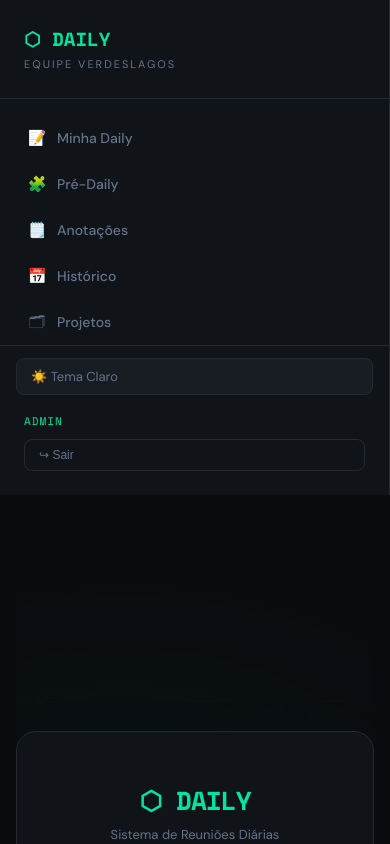
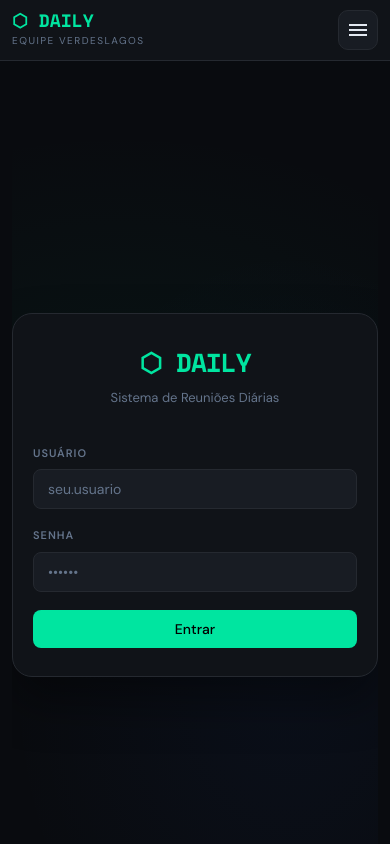
Before and after one commit to diegodc1/easy-daily, an Angular app in the folder frontend/: page /login in a window 390 px wide. Shown: the top 844 px of the page. Built offline with nearby package versions, Linux system fonts and the light colour scheme; sample sign-in values are in the browser's storage.

Commit message:
💄 :: [Responsividade] :: Adiciona responsividade para dispositivos móveis

```diff
--- a/frontend/package.json
+++ b/frontend/package.json
@@ -10,10 +10,8 @@
     "build:electron": "ng build --configuration electron --base-href ./",
     "deploy": "ng build --base-href /daily/ && mvn clean package tomcat7:redeploy -DskipTests",
     "electron:start": "npm run build:electron && electron .",
-    "embed:icon": "node build-icon.js",
     "electron:dist": "npm run build:electron && cross-env CSC_IDENTITY_AUTO_DISCOVERY=false electron-builder --win && npm run embed:icon",
-    "electron:linux": "npm run build:electron && cross-env CSC_IDENTITY_AUTO_DISCOVERY=false electron-builder --linux",
-    "pwa:icons": "node generate-pwa-icons.js"
+    "electron:linux": "npm run build:electron && cross-env CSC_IDENTITY_AUTO_DISCOVERY=false electron-builder --linux"
   },
   "dependencies": {
     "@angular/animations": "^17.0.0",
--- a/frontend/src/app/pages/daily-form/daily-form.component.html
+++ b/frontend/src/app/pages/daily-form/daily-form.component.html
@@ -1,4 +1,4 @@
-<div class="fade-in">
+<div class="fade-in daily-page">
   <div class="page-header">
     <div>
       <div class="page-title">Minha Daily</div>
@@ -57,13 +57,13 @@
   </div>
 
   <fieldset [disabled]="isEditLocked || loading" style="border:0;padding:0;margin:0;min-width:0">
-    <div style="display:grid;grid-template-columns:1.7fr 1fr;gap:20px;margin-bottom:20px">
-      <div class="card">
+    <div class="daily-main-grid" style="display:grid;grid-template-columns:1.7fr 1fr;gap:20px;margin-bottom:20px">
+      <div class="card daily-yesterday-card">
         <div class="card-title" style="margin-bottom:16px">Atividades de Ontem por Projeto</div>
 
         <div class="form-group" style="margin-bottom:14px">
           <label class="form-label">Adicionar projeto na daily</label>
-            <div style="display:flex;gap:10px;align-items:end">
+            <div class="daily-project-add-row" style="display:flex;gap:10px;align-items:end">
               <select class="form-control" [(ngModel)]="selectedTaskProject" [ngModelOptions]="{standalone: true}">
                 <option value="" disabled>Selecione um projeto</option>
                 <option *ngFor="let p of visibleProjects" [value]="p.name">{{ p.name }}</option>
@@ -74,14 +74,14 @@
 
         <div *ngIf="visibleTaskProjects.length === 0" class="info-box">Adicione um projeto, informe o percentual e inclua tarefas que voce concluiu ontem.</div>
 
-        <div *ngFor="let projectName of visibleTaskProjects" class="card" style="padding:14px;background:var(--surface2);border-color:var(--border);margin-bottom:12px">
-          <div class="card-header" style="margin-bottom:10px">
+        <div *ngFor="let projectName of visibleTaskProjects" class="card daily-project-block" style="padding:14px;background:var(--surface2);border-color:var(--border);margin-bottom:12px">
+          <div class="card-header daily-project-block-header" style="margin-bottom:10px">
             <div>
               <div class="card-title">{{ projectName }}</div>
               <div style="font-size:12px;color:var(--text-muted);margin-top:4px">Informe o percentual de tempo dedicado neste projeto.</div>
             </div>
-            <div style="display:flex;gap:8px;align-items:center">
-              <div class="pt-pct-cell" style="width:180px">
+            <div class="daily-project-actions" style="display:flex;gap:8px;align-items:center">
+              <div class="pt-pct-cell daily-project-pct" style="width:180px">
                 <input class="form-control"
                        type="number"
                        min="0"
@@ -99,6 +99,7 @@
           </div>
 
           <div *ngFor="let task of getTasksByProject(projectName); let i = index"
+               class="daily-task-row"
                style="display:grid;grid-template-columns:170px 1fr auto;gap:8px;margin-bottom:8px;align-items:center">
             <div class="project-pill" style="margin:0;justify-content:center">
               <span class="pill-project">{{ projectName }}</span>
@@ -116,14 +117,14 @@
         </div>
       </div>
 
-      <div style="display:flex;flex-direction:column;gap:20px">
-      <div style="display:grid;gap:12px">
-        <div class="card">
+      <div class="daily-right-column" style="display:flex;flex-direction:column;gap:20px">
+      <div class="daily-right-stack" style="display:grid;gap:12px">
+        <div class="card daily-today-card">
           <div class="card-title" style="margin-bottom:16px">O que vai fazer hoje por Projeto</div>
 
           <div class="form-group" style="margin-bottom:14px">
             <label class="form-label">Adicionar projeto no plano de hoje</label>
-            <div style="display:flex;gap:10px;align-items:end">
+            <div class="daily-project-add-row" style="display:flex;gap:10px;align-items:end">
               <select class="form-control" [(ngModel)]="selectedTodayProject" [ngModelOptions]="{standalone: true}">
                 <option value="" disabled>Selecione um projeto</option>
                 <option *ngFor="let p of visibleProjects" [value]="p.name">{{ p.name }}</option>
@@ -136,18 +137,19 @@
 
           <div *ngIf="visibleTodayProjects.length === 0" class="info-box">Adicione um projeto e inclua tarefas que voce vai fazer hoje.</div>
 
-          <div *ngFor="let projectName of visibleTodayProjects" class="card" style="padding:14px;background:var(--surface2);border-color:var(--border);margin-bottom:12px">
-            <div class="card-header" style="margin-bottom:10px">
+          <div *ngFor="let projectName of visibleTodayProjects" class="card daily-project-block" style="padding:14px;background:var(--surface2);border-color:var(--border);margin-bottom:12px">
+            <div class="card-header daily-project-block-header" style="margin-bottom:10px">
               <div>
                 <div class="card-title">{{ projectName }}</div>
               </div>
-              <div style="display:flex;gap:8px">
+              <div class="daily-project-actions" style="display:flex;gap:8px">
                 <button class="btn btn-secondary btn-sm" type="button" (click)="addTodayTask(projectName)">+ Tarefa</button>
                 <button class="btn btn-danger btn-sm" type="button" (click)="removeTodayProjectBlock(projectName)">Remover projeto</button>
               </div>
             </div>
 
             <div *ngFor="let task of getTodayTasksByProject(projectName); let i = index"
+                 class="daily-task-row"
                  style="display:grid;grid-template-columns:170px 1fr auto;gap:8px;margin-bottom:8px;align-items:center">
               <div class="project-pill" style="margin:0;justify-content:center">
                 <span class="pill-project">{{ projectName }}</span>
@@ -164,7 +166,7 @@
           </div>
         </div>
 
-        <div class="card" [style.border-color]="form.hasBlocker ? 'var(--danger)' : ''">
+        <div class="card daily-blockers-card" [style.border-color]="form.hasBlocker ? 'var(--danger)' : ''">
           <div class="card-title" style="margin-bottom:12px">Bloqueios</div>
           <div class="form-group">
             <label class="form-label">Tem algum bloqueio?</label>
--- a/frontend/src/app/shared/components/sidebar/sidebar.component.html
+++ b/frontend/src/app/shared/components/sidebar/sidebar.component.html
@@ -1,21 +1,38 @@
 <nav class="sidebar">
+  <div class="sidebar-mobile-top">
+    <div class="sidebar-mobile-brand">
+      <div class="logo-text">⬡ DAILY</div>
+      <div class="logo-sub">Equipe Verdeslagos</div>
+    </div>
+    <button
+      class="sidebar-mobile-toggle"
+      type="button"
+      (click)="toggleMobileMenu()"
+      [attr.aria-expanded]="mobileMenuOpen"
+      aria-label="Abrir menu"
+    >
+      <span class="material-symbols-outlined">{{ mobileMenuOpen ? 'close' : 'menu' }}</span>
+    </button>
+  </div>
+
+  <div class="sidebar-menu" [class.open]="mobileMenuOpen">
     <div class="sidebar-logo">
       <div class="logo-text">⬡ DAILY</div>
       <div class="logo-sub">Equipe Verdeslagos</div>
     </div>
 
-  <a class="nav-link" routerLink="/daily"   routerLinkActive="active"><span class="nav-icon">📝</span> Minha Daily</a>
-  <a class="nav-link" routerLink="/pre-daily" routerLinkActive="active"><span class="nav-icon">🧩</span> Pré-Daily</a>
-  <a class="nav-link" routerLink="/notes" routerLinkActive="active"><span class="nav-icon">🗒️</span> Anotações</a>
-  <a class="nav-link" routerLink="/history" routerLinkActive="active"><span class="nav-icon">📅</span> Histórico</a>
-  <a class="nav-link" routerLink="/projects" routerLinkActive="active"><span class="nav-icon">🗂</span> Projetos</a>
+    <a class="nav-link" routerLink="/daily" routerLinkActive="active" (click)="closeMobileMenu()"><span class="nav-icon">📝</span> Minha Daily</a>
+    <a class="nav-link" routerLink="/pre-daily" routerLinkActive="active" (click)="closeMobileMenu()"><span class="nav-icon">🧩</span> Pré-Daily</a>
+    <a class="nav-link" routerLink="/notes" routerLinkActive="active" (click)="closeMobileMenu()"><span class="nav-icon">🗒️</span> Anotações</a>
+    <a class="nav-link" routerLink="/history" routerLinkActive="active" (click)="closeMobileMenu()"><span class="nav-icon">📅</span> Histórico</a>
+    <a class="nav-link" routerLink="/projects" routerLinkActive="active" (click)="closeMobileMenu()"><span class="nav-icon">🗂</span> Projetos</a>
 
     <ng-container *ngIf="auth.isAdmin()">
       <div class="nav-divider"></div>
       <div class="nav-section-label">Admin</div>
-    <a class="nav-link" routerLink="/dashboard"      routerLinkActive="active"><span class="nav-icon">📊</span> Dashboard</a>
-    <a class="nav-link" routerLink="/admin/dailies"  routerLinkActive="active"><span class="nav-icon">📋</span> Todas as Dailys</a>
-    <a class="nav-link" routerLink="/admin/users"    routerLinkActive="active"><span class="nav-icon">👥</span> Membros</a>
+      <a class="nav-link" routerLink="/dashboard" routerLinkActive="active" (click)="closeMobileMenu()"><span class="nav-icon">📊</span> Dashboard</a>
+      <a class="nav-link" routerLink="/admin/dailies" routerLinkActive="active" (click)="closeMobileMenu()"><span class="nav-icon">📋</span> Todas as Dailys</a>
+      <a class="nav-link" routerLink="/admin/users" routerLinkActive="active" (click)="closeMobileMenu()"><span class="nav-icon">👥</span> Membros</a>
     </ng-container>
 
     <div class="sidebar-bottom">
@@ -26,7 +43,8 @@
       <div class="sidebar-user">
         <div class="user-name">{{ auth.getUser()?.fullName }}</div>
         <div class="user-role">{{ auth.getUser()?.role }}</div>
-      <button class="btn-logout" (click)="auth.logout()">↪ Sair</button>
+        <button class="btn-logout" (click)="logout()">↪ Sair</button>
+      </div>
     </div>
   </div>
 </nav>
--- a/frontend/src/app/shared/components/sidebar/sidebar.component.ts
+++ b/frontend/src/app/shared/components/sidebar/sidebar.component.ts
@@ -1,4 +1,4 @@
-import { Component } from '@angular/core';
+import { Component, HostListener } from '@angular/core';
 import { CommonModule } from '@angular/common';
 import { RouterModule } from '@angular/router';
 import { AuthService } from '../../../core/services/auth.service';
@@ -11,5 +11,33 @@ import { ThemeService } from '../../../core/services/theme.service';
   templateUrl: './sidebar.component.html',
 })
 export class SidebarComponent {
+  mobileMenuOpen = false;
+
   constructor(public auth: AuthService, public theme: ThemeService) {}
+
+  toggleMobileMenu(): void {
+    this.mobileMenuOpen = !this.mobileMenuOpen;
+  }
+
+  closeMobileMenu(): void {
+    if (this.isMobileViewport()) {
+      this.mobileMenuOpen = false;
+    }
+  }
+
+  logout(): void {
+    this.closeMobileMenu();
+    this.auth.logout();
+  }
+
+  @HostListener('window:resize')
+  onWindowResize(): void {
+    if (!this.isMobileViewport()) {
+      this.mobileMenuOpen = false;
+    }
+  }
+
+  private isMobileViewport(): boolean {
+    return typeof window !== 'undefined' && window.matchMedia('(max-width: 900px)').matches;
+  }
 }
--- a/frontend/src/index.html
+++ b/frontend/src/index.html
@@ -23,31 +23,5 @@
 </head>
 <body>
   <app-root></app-root>
-
-  <script>
-    // Registra o service worker
-    if ('serviceWorker' in navigator) {
-      window.addEventListener('load', () => {
-        navigator.serviceWorker.register('/service-worker.js')
-          .then((registration) => {
-            console.log('✅ Service Worker registrado:', registration);
-
-            // Verifica por atualizações
-            registration.addEventListener('updatefound', () => {
-              const newWorker = registration.installing;
-              newWorker.addEventListener('statechange', () => {
-                if (newWorker.state === 'installed' && navigator.serviceWorker.controller) {
-                  // Nova versão disponível
-                  console.log('📦 Nova versão disponível');
-                }
-              });
-            });
-          })
-          .catch((error) => {
-            console.log('❌ Erro ao registrar Service Worker:', error);
-          });
-      });
-    }
-  </script>
 </body>
 </html>
--- a/frontend/src/main.ts
+++ b/frontend/src/main.ts
@@ -1,3 +1,4 @@
+import '@angular/compiler';
 import { bootstrapApplication } from '@angular/platform-browser';
 import { provideRouter } from '@angular/router';
 import { provideHttpClient, withInterceptors } from '@angular/common/http';
--- a/frontend/src/styles.css
+++ b/frontend/src/styles.css
@@ -46,6 +46,9 @@ body { background: var(--bg); color: var(--text); font-family: var(--font-body);
 
 /* ===== SIDEBAR ===== */
 .sidebar { width: 240px; background: var(--surface); border-right: 1px solid var(--border); display: flex; flex-direction: column; padding: 24px 0 0; position: fixed; height: 100vh; z-index: 100; transition: background .25s, border-color .25s; }
+.sidebar-mobile-top { display: none; }
+.sidebar-mobile-toggle { display: none; }
+.sidebar-menu { display: flex; flex-direction: column; min-height: 100%; }
 .sidebar-logo  { padding: 0 24px 24px; border-bottom: 1px solid var(--border); margin-bottom: 16px; }
 .logo-text     { font-family: var(--font-mono); font-size: 19px; font-weight: 700; color: var(--accent); }
 .logo-sub      { font-size: 11px; color: var(--text-muted); text-transform: uppercase; letter-spacing: 2px; margin-top: 2px; }
@@ -383,10 +386,136 @@ select.form-control option { background: var(--surface); color: var(--text); }
   .proto-kpi-row { grid-template-columns: repeat(3, 1fr); }
 }
 @media (max-width: 900px) {
-  .sidebar { width: 100%; height: auto; position: relative; }
+  .sidebar {
+    width: 100%;
+    height: auto;
+    position: sticky;
+    top: 0;
+    padding: 0;
+    border-right: none;
+    border-bottom: 1px solid var(--border);
+  }
+  .sidebar-mobile-top {
+    display: flex;
+    align-items: center;
+    justify-content: space-between;
+    gap: 12px;
+    padding: 10px 12px;
+    min-height: 60px;
+  }
+  .sidebar-mobile-brand { min-width: 0; }
+  .sidebar-mobile-brand .logo-text { font-size: 18px; line-height: 1.1; }
+  .sidebar-mobile-brand .logo-sub {
+    font-size: 10px;
+    letter-spacing: 1.5px;
+    white-space: nowrap;
+    overflow: hidden;
+    text-overflow: ellipsis;
+  }
+  .sidebar-mobile-toggle {
+    display: inline-flex;
+    align-items: center;
+    justify-content: center;
+    width: 40px;
+    height: 40px;
+    border-radius: 10px;
+    border: 1px solid var(--border);
+    background: var(--surface2);
+    color: var(--text);
+    cursor: pointer;
+  }
+  .sidebar-menu {
+    display: none;
+    padding: 4px 0 12px;
+    max-height: calc(100vh - 62px);
+    overflow-y: auto;
+  }
+  .sidebar-menu.open { display: flex; }
+  .sidebar-logo { display: none; }
+  .nav-link { padding: 10px 16px; }
+  .nav-divider { margin: 8px 16px; }
+  .nav-section-label { padding: 6px 16px; }
+  .sidebar-bottom { margin-top: 6px; padding: 12px 12px 16px; }
   .main-content { margin-left: 0; padding: 16px; max-width: 100vw; }
   .grid-2, .grid-3, .grid-4 { grid-template-columns: 1fr; }
   .app-layout { flex-direction: column; }
   .protocol-grid { grid-template-columns: repeat(2, 1fr); }
   .proto-kpi-row { grid-template-columns: repeat(2, 1fr); }
+
+  /* Minha Daily */
+  .daily-page .daily-main-grid { grid-template-columns: 1fr !important; }
+  .daily-page .daily-right-column { min-width: 0; }
+  .daily-page .daily-right-stack { width: 100%; }
+  .daily-page .daily-project-add-row { align-items: stretch !important; flex-wrap: wrap; }
+  .daily-page .daily-project-add-row > .form-control { flex: 1 1 100%; min-width: 0; }
+  .daily-page .daily-project-add-row > .btn { flex: 0 0 auto; }
+  .daily-page .daily-project-block-header { gap: 10px; }
+  .daily-page .daily-project-actions { display: flex; flex-wrap: wrap; width: 100%; justify-content: flex-start; }
+  .daily-page .daily-project-pct { width: 100% !important; max-width: 260px; }
+  .daily-page .daily-task-row { grid-template-columns: 1fr !important; }
+  .daily-page .daily-task-row .project-pill { justify-content: flex-start !important; }
+  .daily-page .daily-task-row .btn { width: auto; justify-self: end; }
+  .daily-page .daily-blockers-card .toggle-wrap { align-items: flex-start; }
 }
+@media (max-width: 768px) {
+  body { overflow-x: hidden; }
+  .main-content { padding: 12px; }
+  .card, .stat-card, .pending-card, .daily-member-card, .modal { padding: 14px; }
+  .page-title { font-size: 22px; }
+  .app-toast {
+    top: 12px;
+    left: 12px;
+    right: 12px;
+    min-width: 0;
+    width: auto;
+    transform: none;
+  }
+  .btn { width: 100%; justify-content: center; }
+  .btn-sm { width: auto; }
+  .filter-bar { padding: 12px; gap: 10px; }
+  .filter-bar > * { flex: 1 1 100%; min-width: 0; }
+  .filter-bar .form-label { margin-bottom: 4px; }
+  input.form-control[style*="width:auto"],
+  select.form-control[style*="width:auto"],
+  select.form-control[style*="width:230px"] { width: 100% !important; }
+  .pending-progress-bar { width: 100%; max-width: none; }
+  .pt-header,
+  .pt-row,
+  .pt-header-2col,
+  .pt-row-2col { grid-template-columns: 1fr !important; gap: 8px; }
+  .pt-pct-cell { flex-wrap: wrap; }
+  .pt-pct-cell .form-control { flex: 1 1 100%; }
+  .pt-totals { flex-wrap: wrap; gap: 10px 16px; }
+  .table { display: block; overflow-x: auto; white-space: nowrap; }
+  .modal { width: calc(100vw - 24px); max-width: none; max-height: calc(100vh - 24px); }
+  .login-box { padding: 28px 20px; }
+
+  /* Minha Daily */
+  .daily-page .daily-project-add-row > .btn { width: 100%; }
+  .daily-page .daily-project-actions .btn { width: 100%; }
+  .daily-page .daily-project-pct { max-width: none; }
+  .daily-page .daily-task-row .btn { width: 100%; justify-self: stretch; }
+  .daily-page .daily-yesterday-card,
+  .daily-page .daily-today-card,
+  .daily-page .daily-blockers-card { padding: 12px; }
+
+  /* Overrides para blocos com inline style que quebram no mobile */
+  div[style*="grid-template-columns:1.7fr 1fr"] { grid-template-columns: 1fr !important; }
+  div[style*="grid-template-columns:170px 1fr auto"] { grid-template-columns: 1fr !important; }
+  div[style*="grid-template-columns:220px 180px 220px 1fr auto"] { grid-template-columns: 1fr !important; }
+  div[style*="width:240px;height:240px"] {
+    width: 100% !important;
+    max-width: 240px;
+    height: auto !important;
+    aspect-ratio: 1 / 1;
+    margin: 0 auto;
+  }
+}
+@media (max-width: 560px) {
+  .protocol-grid,
+  .proto-kpi-row { grid-template-columns: 1fr; }
+  .day-summary { padding: 12px 14px; }
+  .day-summary-left,
+  .day-summary-stats { width: 100%; }
+  .postit-grid { grid-template-columns: 1fr; }
+}
```
Also changed, not shown: 1 other file (tests, documents, lock files or other folders). Lines whose indentation alone changed are shown as unchanged.
